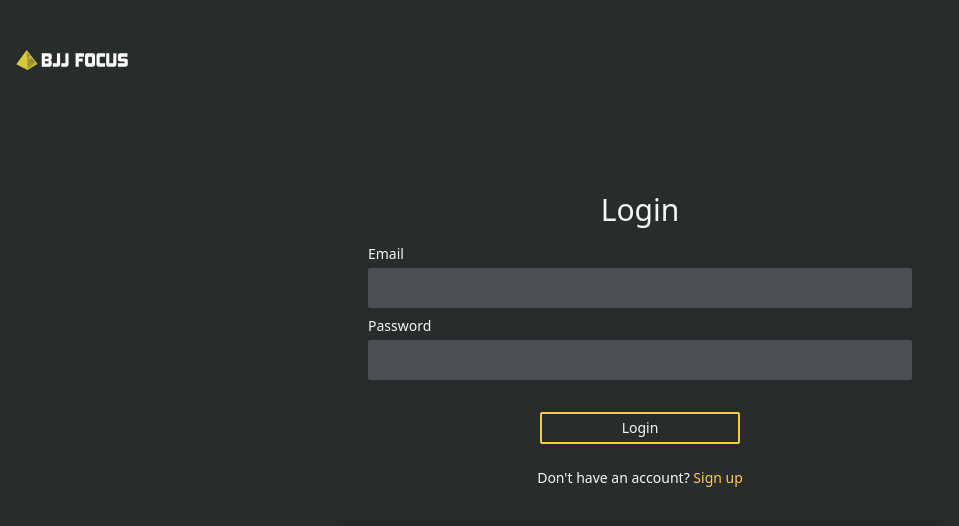
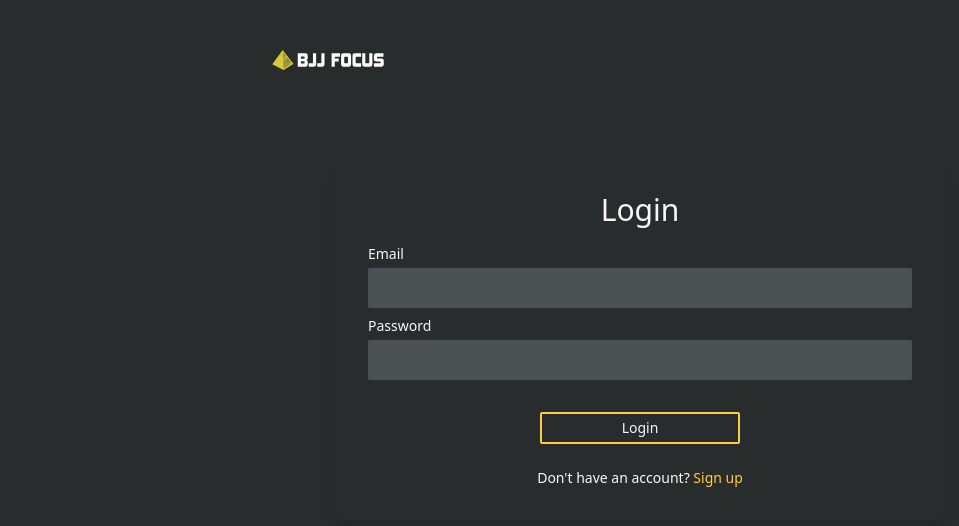
Before and after one commit to lospoy/bjj-focus-vue, a Vue app: page /#/login in a window 1280 px wide. Shown: the top 526 px of the page, without its empty margins (0-959 px from the left). Built offline with nearby package versions, Linux system fonts and the light colour scheme; no server answers; what v-calendar, vue-chartkick would draw is missing.

Commit message:
update styles

```diff
--- a/src/components/NavigationTop.vue
+++ b/src/components/NavigationTop.vue
@@ -1,7 +1,7 @@
 <template>
   <header>
-    <nav class="flex py-3 px-4 sm:flex-row items-center justify-between">
-      <div class="flex items-center w-full">
+    <nav class="py-3 px-4 max-w-screen-md mx-auto">
+      <div class="flex items-center">
         <a href="http://www.bjjfocus.com" class="flex-initial">
           <img class="w-28" src="../assets/vector/default-gold-white.svg" alt="bjj focus logo"/>
         </a>
```
